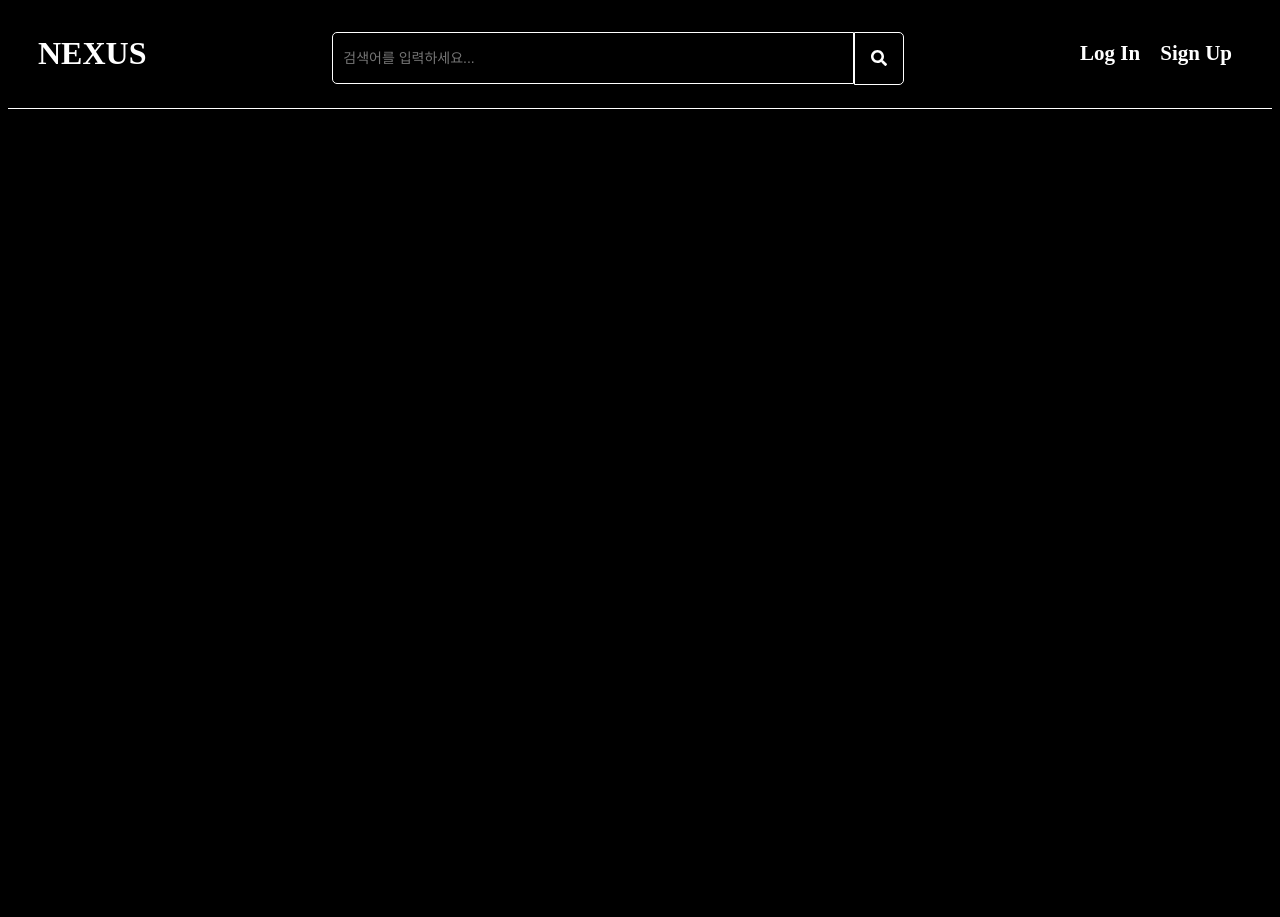
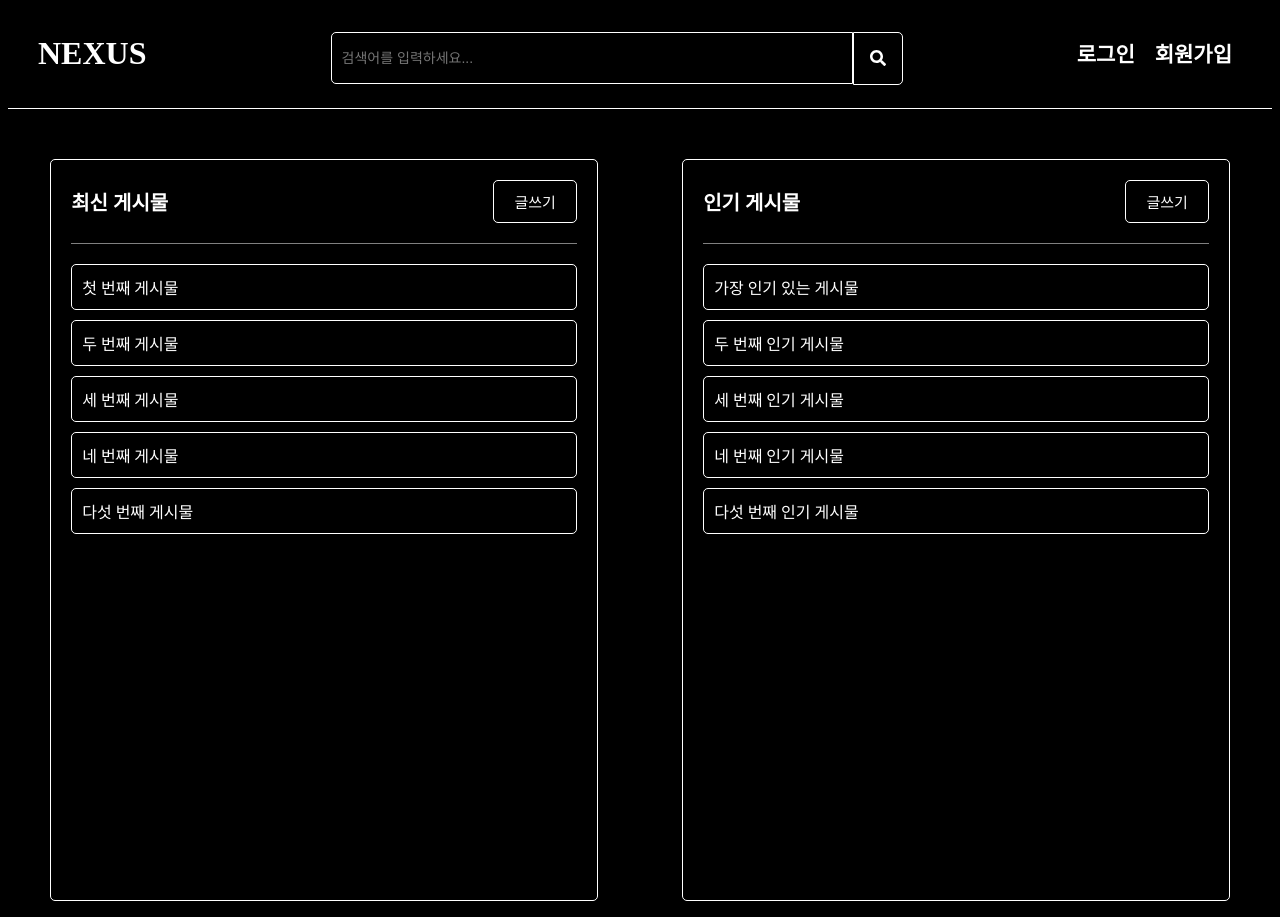
Before and after one commit to Zackdokong/Nexus, a React (Vite) app: page / in a window 1280 px wide. Before the commit the page ends 800 px from the top, so only its background shows below. Built offline with nearby package versions, Linux system fonts and the light colour scheme.

Commit message:
메인페이지 바디 디자인 완

```diff
--- a/src/App.tsx
+++ b/src/App.tsx
@@ -1,10 +1,12 @@
 import './App.css'
+import MainBody from './components/body';
 import Header from './components/header';
 
 function App() {
   return (
     <>
       <Header />
+      <MainBody />
     </>
   );
 }
--- /dev/null
+++ b/src/components/body.css
@@ -0,0 +1,79 @@
+.post-wrapper {
+    display: flex;
+    height: 750px;
+    margin-top: 50px;
+    justify-content: space-between;
+}
+
+.latest, .popularity {
+    border: solid white;
+    border-width: 1px;
+    border-radius: 5px;
+    width: 40%;
+    height: 700px;
+    margin-left: auto;
+    margin-right: auto;
+    background-color: black;
+    color: white;
+    overflow-y: auto; /* 스크롤 가능 */
+    padding: 20px;
+}
+
+/* 섹션 제목과 글쓰기 버튼 */
+.section-header {
+    display: flex;
+    justify-content: space-between;
+    align-items: center;
+    margin-bottom: 15px;
+}
+
+.section-header h2 {
+    font-size: 20px;
+    margin: 0;
+}
+
+/* 글쓰기 버튼 */
+.write-button {
+    padding: 10px 20px;
+    background-color: black;
+    border: solid white;
+    border-width: 1px;
+    color: white;
+    border-radius: 5px;
+    cursor: pointer;
+    transition: background-color 0.3s ease;
+    font-size: 15px;
+}
+
+.write-button:hover{
+    background-color: #3a3939;
+}
+
+/* 게시물 목록 스타일 */
+.post-list {
+    list-style: none;
+    padding: 0;
+    margin: 0;
+}
+
+.post-list li {
+    margin-bottom: 10px;
+    padding: 10px;
+    border: solid white;
+    border-width: 1px;
+    border-radius: 5px;
+    transition: background-color 0.3s ease;
+}
+
+.post-list li:hover {
+    background-color: #3a3939;
+}
+
+/* hr 스타일 */
+hr {
+    border: none; /* 기본 선 제거 */
+    border-top: 1px solid white; /* 상단에만 흰색 선 추가 */
+    margin: 20px 0; /* 위아래 여백 */
+    opacity: 0.5; /* 선의 투명도 */
+    width: 100%; /* 가로 길이 */
+}
--- /dev/null
+++ b/src/components/body.tsx
@@ -0,0 +1,43 @@
+import './body.css';
+
+function MainBody() {
+  return (
+    <>
+      <div className="post-wrapper">
+        {/* 최신 게시물 */}
+        <div className="latest">
+          <div className="section-header">
+            <h2>최신 게시물</h2>
+            <button className="write-button">글쓰기</button>
+          </div>
+          <hr />
+          <ul className="post-list">
+            <li>첫 번째 게시물</li>
+            <li>두 번째 게시물</li>
+            <li>세 번째 게시물</li>
+            <li>네 번째 게시물</li>
+            <li>다섯 번째 게시물</li>
+          </ul>
+        </div>
+
+        {/* 인기 게시물 */}
+        <div className="popularity">
+          <div className="section-header">
+            <h2>인기 게시물</h2>
+            <button className="write-button">글쓰기</button>
+          </div>
+          <hr />
+          <ul className="post-list">
+            <li>가장 인기 있는 게시물</li>
+            <li>두 번째 인기 게시물</li>
+            <li>세 번째 인기 게시물</li>
+            <li>네 번째 인기 게시물</li>
+            <li>다섯 번째 인기 게시물</li>
+          </ul>
+        </div>
+      </div>
+    </>
+  );
+}
+
+export default MainBody;
--- a/src/components/header.tsx
+++ b/src/components/header.tsx
@@ -19,8 +19,8 @@ function Header() {
           </button>
         </div>
         <div className="account-wrapper">
-          <h2 className="login">Log In</h2>
-          <h2 className="signup">Sign Up</h2>
+          <h2 className="login">로그인</h2>
+          <h2 className="signup">회원가입</h2>
         </div>
       </div>
     </>
```
